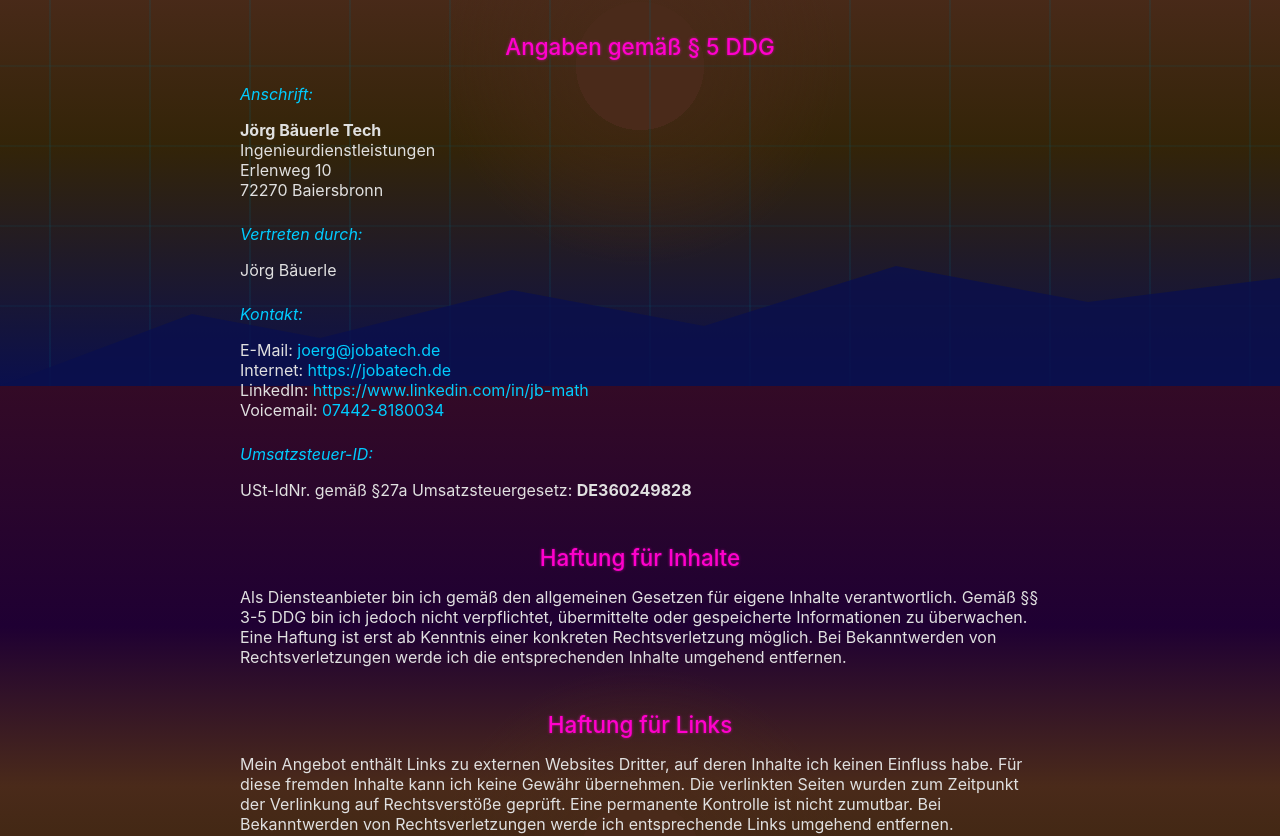
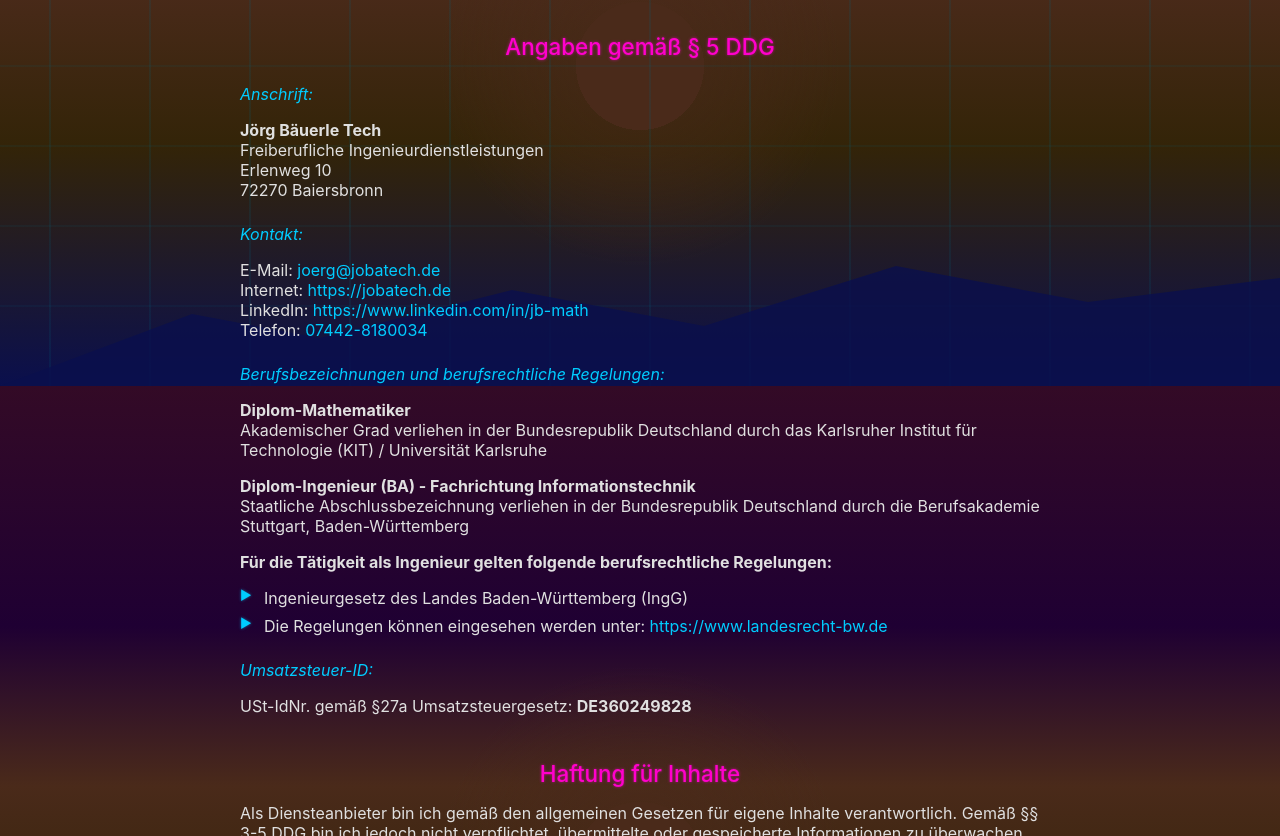
Before and after one commit to jobatech/jobatech.github.io, a plain HTML site: page docs/impressum.html in a window 1280 px wide. Shown: the part 414-1250 px from the top of the page. Drawn offline with Linux system fonts and the light colour scheme.

Commit message:
Change profession details

```diff
--- a/docs/impressum.html
+++ b/docs/impressum.html
@@ -24,19 +24,28 @@
 
       <h3>Anschrift:</h3>
       <p><strong>Jörg Bäuerle Tech</strong><br>
-      Ingenieurdienstleistungen<br>
+      Freiberufliche Ingenieurdienstleistungen<br>
       Erlenweg 10<br>
       72270 Baiersbronn</p>
-
-      <h3>Vertreten durch:</h3>
-      <p>Jörg Bäuerle</p>
 
       <h3>Kontakt:</h3>
       <p>E-Mail: <a href="mailto:joerg@jobatech.de">joerg@jobatech.de</a><br>
       Internet: <a href="https://jobatech.de">https://jobatech.de</a><br>
       LinkedIn: <a href="https://www.linkedin.com/in/jb-math">https://www.linkedin.com/in/jb-math</a><br>
-      Voicemail: <a href="tel:07442-8180034">07442-8180034</a>
-      </p>
+      Telefon: <a href="tel:07442-8180034">07442-8180034</a></p>
+
+      <h3>Berufsbezeichnungen und berufsrechtliche Regelungen:</h3>
+      <p><strong>Diplom-Mathematiker</strong><br>
+      Akademischer Grad verliehen in der Bundesrepublik Deutschland durch das Karlsruher Institut für Technologie (KIT) / Universität Karlsruhe</p>
+
+      <p><strong>Diplom-Ingenieur (BA) - Fachrichtung Informationstechnik</strong><br>
+      Staatliche Abschlussbezeichnung verliehen in der Bundesrepublik Deutschland durch die Berufsakademie Stuttgart, Baden-Württemberg</p>
+
+      <p><strong>Für die Tätigkeit als Ingenieur gelten folgende berufsrechtliche Regelungen:</strong></p>
+      <ul>
+        <li>Ingenieurgesetz des Landes Baden-Württemberg (IngG)</li>
+        <li>Die Regelungen können eingesehen werden unter: <a href="https://www.landesrecht-bw.de">https://www.landesrecht-bw.de</a></li>
+      </ul>
 
       <h3>Umsatzsteuer-ID:</h3>
       <p>USt-IdNr. gemäß §27a Umsatzsteuergesetz: <strong>DE360249828</strong></p>
```
